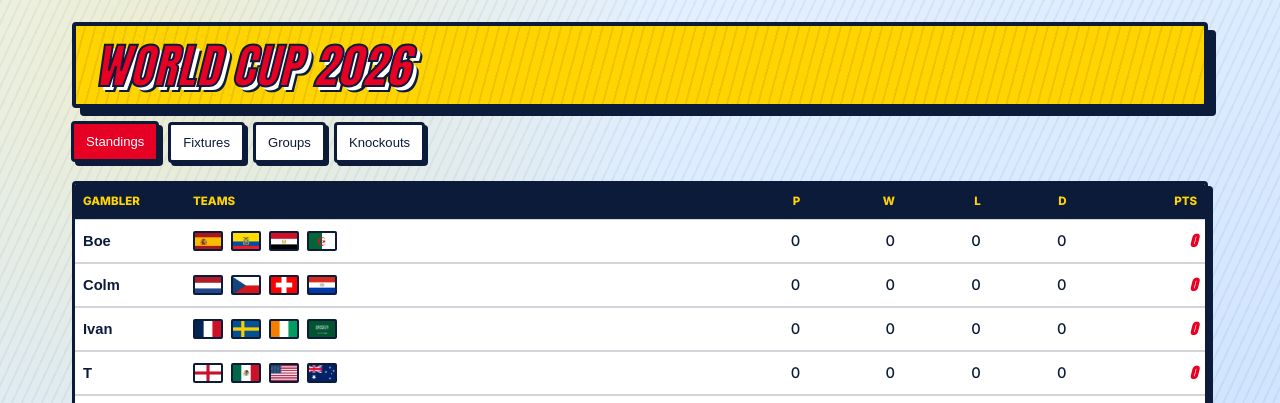
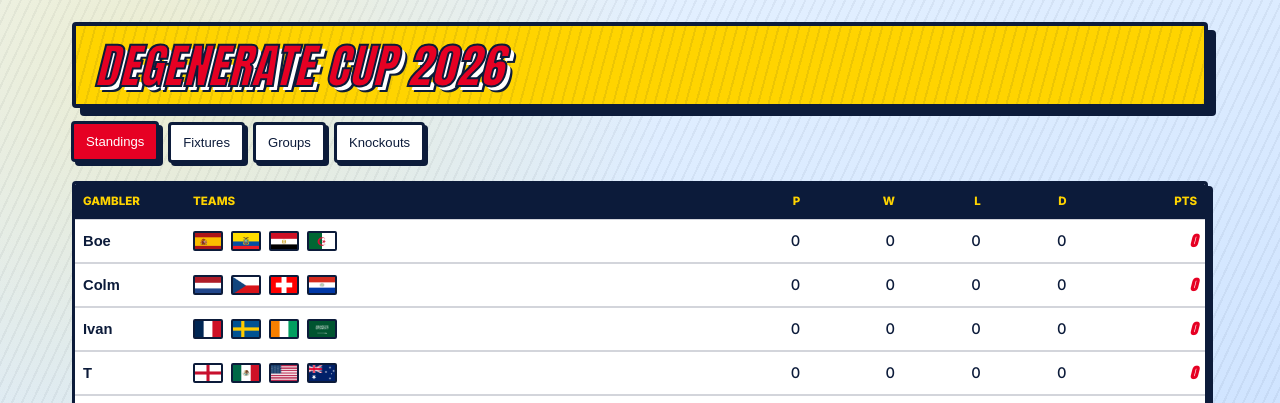
Before and after one commit to zookini/world-cup-2026, a plain HTML site: page index.html in a window 1280 px wide. Shown: the top 403 px of the page. Drawn offline with Linux system fonts and the light colour scheme; no server answers; a web font is replaced by a local one.

Commit message:
Rename app to Degenerate Cup 2026

```diff
--- a/index.html
+++ b/index.html
@@ -3,14 +3,14 @@
   <head>
     <meta charset="utf-8" />
     <meta name="viewport" content="width=device-width, initial-scale=1" />
-    <title>World Cup 2026</title>
+    <title>Degenerate Cup 2026</title>
     <link rel="stylesheet" href="styles.css" />
     <link rel="stylesheet" href="themes/tsubasa.css" />
   </head>
   <body>
     <main class="arena">
       <header class="marquee">
-        <h1>World Cup 2026</h1>
+        <h1>Degenerate Cup 2026</h1>
       </header>
 
       <nav class="view-tabs" aria-label="Views">
```
Also changed, not shown: preview.html (+2 -2 lines).
